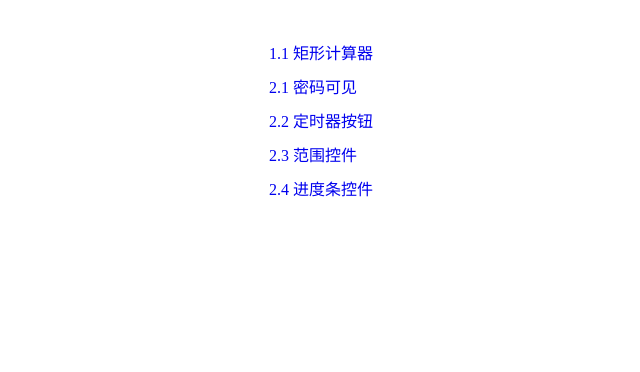
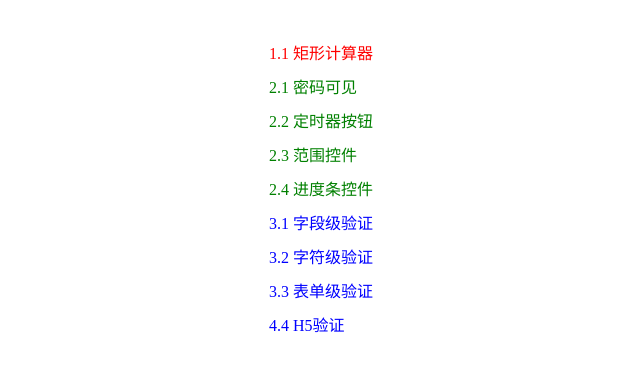
Before and after one commit to 2015015413suyuanyuan/spa, a plain HTML site: page index.html in a window 1280 px wide. Shown: the whole page, without its empty margins (221-861 px from the left). Drawn offline with Linux system fonts and the light colour scheme.

Commit message:
将第三次课作业添加到index.html

```diff
--- a/index.html
+++ b/index.html
@@ -25,11 +25,15 @@
 <body>
 
 <div id='content'>
-  <a href="ls01/index.html">1.1 矩形计算器</a>
-  <a href="ls02/LS02_01.html">2.1 密码可见</a>
-  <a href="ls02/LS02_02.html">2.2 定时器按钮</a>
-  <a href="ls02/LS02_03.html">2.3 范围控件</a>
-  <a href="ls02/LS02_04.html">2.4 进度条控件</a>
+  <a href="ls01/index.html" style="color:red;">1.1 矩形计算器</a>
+  <a href="ls02/LS02_01.html" style="color:green;">2.1 密码可见</a>
+  <a href="ls02/LS02_02.html"  style="color:green;">2.2 定时器按钮</a>
+  <a href="ls02/LS02_03.html"  style="color:green;">2.3 范围控件</a>
+  <a href="ls02/LS02_04.html"  style="color:green;">2.4 进度条控件</a>
+  <a href="ls03/ls1.html"  style="color:blue;">3.1 字段级验证</a>
+  <a href="ls03/ls2.html" style="color:blue;">3.2 字符级验证</a>
+  <a href="ls03/ls3.html" style="color:blue;">3.3 表单级验证</a>
+  <a href="ls03/ls4.html" style="color:blue;">4.4 H5验证</a>
 </div>
 </body>
 
```
